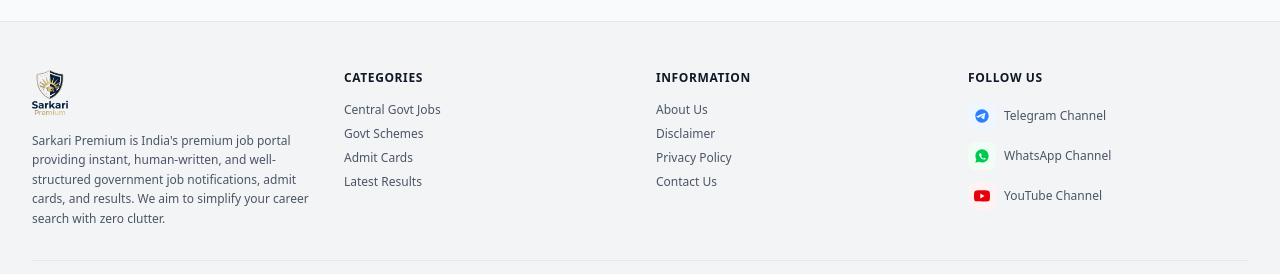
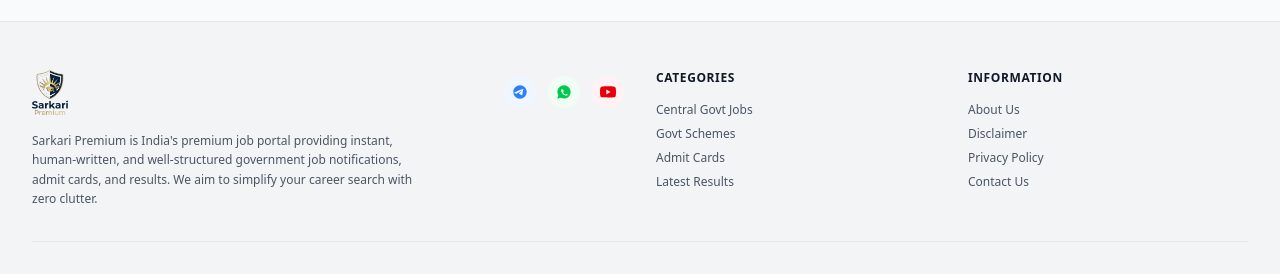
Before and after one commit to mintu9106/sarkari-premium, a Next.js app: page / in a window 1280 px wide. Shown: the part 1305-1579 px from the top of the page. Built offline with nearby package versions, Linux system fonts and the light colour scheme; no server answers; the database is empty.

Commit message:
style: align follow buttons next to logo and show categories and information on same row in mobile footer

```diff
--- a/components/Footer.js
+++ b/components/Footer.js
@@ -4,9 +4,10 @@ export default function Footer() {
   return (
     <footer className="bg-gray-100 dark:bg-gray-950 border-t border-gray-200 dark:border-gray-800 text-gray-600 dark:text-gray-400 text-sm">
       <div className="max-w-7xl mx-auto px-4 py-12 sm:px-6 lg:px-8">
-        <div className="grid grid-cols-1 sm:grid-cols-2 md:grid-cols-4 gap-8">
+        <div className="grid grid-cols-2 md:grid-cols-4 gap-8">
           {/* Logo & Intro */}
-          <div className="space-y-4 col-span-1">
+          <div className="space-y-4 col-span-2">
+            <div className="flex items-center justify-between gap-4">
               <Link href="/" className="flex items-center gap-2">
                 <img
                   src="/logo.png"
@@ -14,13 +15,33 @@ export default function Footer() {
                   className="h-[45px] w-auto"
                 />
               </Link>
+
+              {/* Follow Us (Social Links next to logo on mobile/desktop) */}
+              <div className="flex items-center gap-2 sm:gap-3 shrink-0">
+                <a href="https://t.me/sarkaripremium" target="_blank" rel="noopener noreferrer" className="p-2 rounded-full bg-blue-50 dark:bg-blue-950/30 text-blue-500 hover:bg-blue-500 hover:text-white transition-all" title="Telegram Channel">
+                  <svg className="w-4 h-4" fill="currentColor" viewBox="0 0 24 24">
+                    <path d="M12 2C6.48 2 2 6.48 2 12s4.48 10 10 10 10-4.48 10-10S17.52 2 12 2zm4.64 6.8c-.15 1.58-.8 5.42-1.13 7.19-.14.75-.42 1-.68 1.03-.58.05-1.02-.38-1.58-.75-.88-.58-1.38-.94-2.23-1.5-1-.65-.35-1 .22-1.59.15-.15 2.71-2.48 2.76-2.69.01-.03.01-.14-.07-.2-.08-.06-.19-.04-.27-.02-.12.02-1.96 1.25-5.54 3.69-.52.36-1 .53-1.42.52-.47-.01-1.37-.26-2.03-.48-.82-.27-1.47-.42-1.42-.88.03-.24.35-.49.97-.74 3.79-1.65 6.32-2.73 7.59-3.25 3.61-1.48 4.36-1.74 4.85-1.75.11 0 .35.03.51.16.13.1.17.25.19.35.02.13.02.27.01.4z"/>
+                  </svg>
+                </a>
+                <a href="https://whatsapp.com/channel/sarkaripremium" target="_blank" rel="noopener noreferrer" className="p-2 rounded-full bg-green-50 dark:bg-green-950/30 text-green-500 hover:bg-green-500 hover:text-white transition-all" title="WhatsApp Channel">
+                  <svg className="w-4 h-4" fill="currentColor" viewBox="0 0 24 24">
+                    <path d="M12.04 2c-5.46 0-9.91 4.45-9.91 9.91 0 1.75.46 3.45 1.32 4.95L2.05 22l5.25-1.38c1.45.79 3.08 1.21 4.74 1.21 5.46 0 9.91-4.45 9.91-9.91 0-2.65-1.03-5.14-2.9-7.01A9.816 9.816 0 0012.04 2zm5.83 14c-.24.68-1.2 1.24-1.67 1.32-.47.08-.85.34-3-.51-2.58-1.01-4.22-3.66-4.35-3.83-.13-.17-1.07-1.43-1.07-2.73 0-1.3.68-1.94.92-2.2.24-.26.52-.33.7-.33.18 0 .36 0 .52.01.17.01.39-.06.61.47.23.55.78 1.9.85 2.05.07.15.12.33.02.53-.1.2-.15.33-.3.51-.15.18-.32.41-.46.55-.16.16-.33.33-.14.66.19.33.85 1.39 1.82 2.26.84.75 1.56.98 1.78 1.09.22.11.35.09.48-.06.13-.15.55-.64.7-.86.15-.22.3-.18.51-.1.21.08 1.34.63 1.57.75.23.12.38.18.44.28.06.1.06.58-.18 1.26z"/>
+                  </svg>
+                </a>
+                <a href="https://youtube.com/@sarkaripremium" target="_blank" rel="noopener noreferrer" className="p-2 rounded-full bg-red-50 dark:bg-red-950/30 text-red-600 hover:bg-red-600 hover:text-white transition-all" title="YouTube Channel">
+                  <svg className="w-4 h-4" fill="currentColor" viewBox="0 0 24 24">
+                    <path d="M23.498 6.163a3.003 3.003 0 00-2.11-2.11C19.517 3.545 12 3.545 12 3.545s-7.517 0-9.388.508a3.003 3.003 0 00-2.11 2.11C0 8.033 0 12 0 12s0 3.967.502 5.837a3.003 3.003 0 002.11 2.11c1.871.508 9.388.508 9.388.508s7.517 0 9.388-.508a3.003 3.003 0 002.11-2.11C24 15.967 24 12 24 12s0-3.967-.502-5.837zM9.545 15.568V8.432L15.818 12l-6.273 3.568z"/>
+                  </svg>
+                </a>
+              </div>
+            </div>
             <p className="text-xs leading-relaxed max-w-sm">
               Sarkari Premium is India's premium job portal providing instant, human-written, and well-structured government job notifications, admit cards, and results. We aim to simplify your career search with zero clutter.
             </p>
           </div>
 
           {/* Quick Links */}
-          <div>
+          <div className="col-span-1">
             <h3 className="text-gray-900 dark:text-white font-bold text-xs uppercase tracking-wider mb-4">Categories</h3>
             <ul className="space-y-2 text-xs">
               <li><Link href="/central-jobs" className="hover:text-amber-500 transition-colors">Central Govt Jobs</Link></li>
@@ -31,7 +52,7 @@ export default function Footer() {
           </div>
 
           {/* Legal / Contact */}
-          <div>
+          <div className="col-span-1">
             <h3 className="text-gray-900 dark:text-white font-bold text-xs uppercase tracking-wider mb-4">Information</h3>
             <ul className="space-y-2 text-xs">
               <li><Link href="/about" className="hover:text-amber-500 transition-colors">About Us</Link></li>
@@ -39,37 +60,6 @@ export default function Footer() {
               <li><Link href="/privacy" className="hover:text-amber-500 transition-colors">Privacy Policy</Link></li>
               <li><Link href="/contact" className="hover:text-amber-500 transition-colors">Contact Us</Link></li>
             </ul>
-          </div>
-
-          {/* Follow Us */}
-          <div className="space-y-4">
-            <h3 className="text-gray-900 dark:text-white font-bold text-xs uppercase tracking-wider mb-4">Follow Us</h3>
-            <div className="flex flex-col space-y-3 text-xs">
-              <a href="https://t.me/sarkaripremium" target="_blank" rel="noopener noreferrer" className="flex items-center gap-2 hover:text-blue-500 transition-colors group">
-                <span className="p-1.5 rounded-lg bg-blue-50 dark:bg-blue-950/30 text-blue-500 group-hover:bg-blue-500 group-hover:text-white transition-all">
-                  <svg className="w-4 h-4" fill="currentColor" viewBox="0 0 24 24">
-                    <path d="M12 2C6.48 2 2 6.48 2 12s4.48 10 10 10 10-4.48 10-10S17.52 2 12 2zm4.64 6.8c-.15 1.58-.8 5.42-1.13 7.19-.14.75-.42 1-.68 1.03-.58.05-1.02-.38-1.58-.75-.88-.58-1.38-.94-2.23-1.5-1-.65-.35-1 .22-1.59.15-.15 2.71-2.48 2.76-2.69.01-.03.01-.14-.07-.2-.08-.06-.19-.04-.27-.02-.12.02-1.96 1.25-5.54 3.69-.52.36-1 .53-1.42.52-.47-.01-1.37-.26-2.03-.48-.82-.27-1.47-.42-1.42-.88.03-.24.35-.49.97-.74 3.79-1.65 6.32-2.73 7.59-3.25 3.61-1.48 4.36-1.74 4.85-1.75.11 0 .35.03.51.16.13.1.17.25.19.35.02.13.02.27.01.4z"/>
-                  </svg>
-                </span>
-                <span>Telegram Channel</span>
-              </a>
-              <a href="https://whatsapp.com/channel/sarkaripremium" target="_blank" rel="noopener noreferrer" className="flex items-center gap-2 hover:text-green-500 transition-colors group">
-                <span className="p-1.5 rounded-lg bg-green-50 dark:bg-green-950/30 text-green-500 group-hover:bg-green-500 group-hover:text-white transition-all">
-                  <svg className="w-4 h-4" fill="currentColor" viewBox="0 0 24 24">
-                    <path d="M12.04 2c-5.46 0-9.91 4.45-9.91 9.91 0 1.75.46 3.45 1.32 4.95L2.05 22l5.25-1.38c1.45.79 3.08 1.21 4.74 1.21 5.46 0 9.91-4.45 9.91-9.91 0-2.65-1.03-5.14-2.9-7.01A9.816 9.816 0 0012.04 2zm5.83 14c-.24.68-1.2 1.24-1.67 1.32-.47.08-.85.34-3-.51-2.58-1.01-4.22-3.66-4.35-3.83-.13-.17-1.07-1.43-1.07-2.73 0-1.3.68-1.94.92-2.2.24-.26.52-.33.7-.33.18 0 .36 0 .52.01.17.01.39-.06.61.47.23.55.78 1.9.85 2.05.07.15.12.33.02.53-.1.2-.15.33-.3.51-.15.18-.32.41-.46.55-.16.16-.33.33-.14.66.19.33.85 1.39 1.82 2.26.84.75 1.56.98 1.78 1.09.22.11.35.09.48-.06.13-.15.55-.64.7-.86.15-.22.3-.18.51-.1.21.08 1.34.63 1.57.75.23.12.38.18.44.28.06.1.06.58-.18 1.26z"/>
-                  </svg>
-                </span>
-                <span>WhatsApp Channel</span>
-              </a>
-              <a href="https://youtube.com/@sarkaripremium" target="_blank" rel="noopener noreferrer" className="flex items-center gap-2 hover:text-red-600 transition-colors group">
-                <span className="p-1.5 rounded-lg bg-red-50 dark:bg-red-950/30 text-red-600 group-hover:bg-red-600 group-hover:text-white transition-all">
-                  <svg className="w-4 h-4" fill="currentColor" viewBox="0 0 24 24">
-                    <path d="M23.498 6.163a3.003 3.003 0 00-2.11-2.11C19.517 3.545 12 3.545 12 3.545s-7.517 0-9.388.508a3.003 3.003 0 00-2.11 2.11C0 8.033 0 12 0 12s0 3.967.502 5.837a3.003 3.003 0 002.11 2.11c1.871.508 9.388.508 9.388.508s7.517 0 9.388-.508a3.003 3.003 0 002.11-2.11C24 15.967 24 12 24 12s0-3.967-.502-5.837zM9.545 15.568V8.432L15.818 12l-6.273 3.568z"/>
-                  </svg>
-                </span>
-                <span>YouTube Channel</span>
-              </a>
-            </div>
           </div>
         </div>
 
```
Lines whose indentation alone changed are shown as unchanged.
